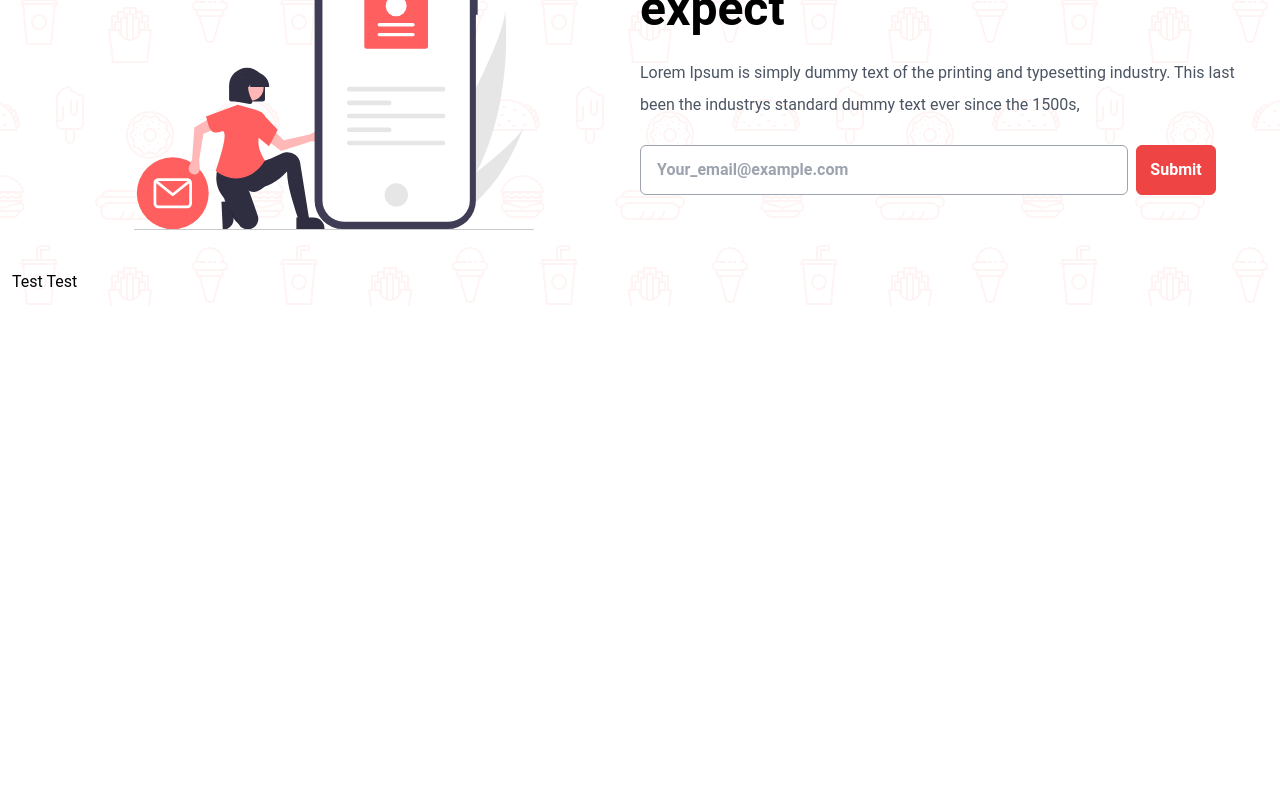
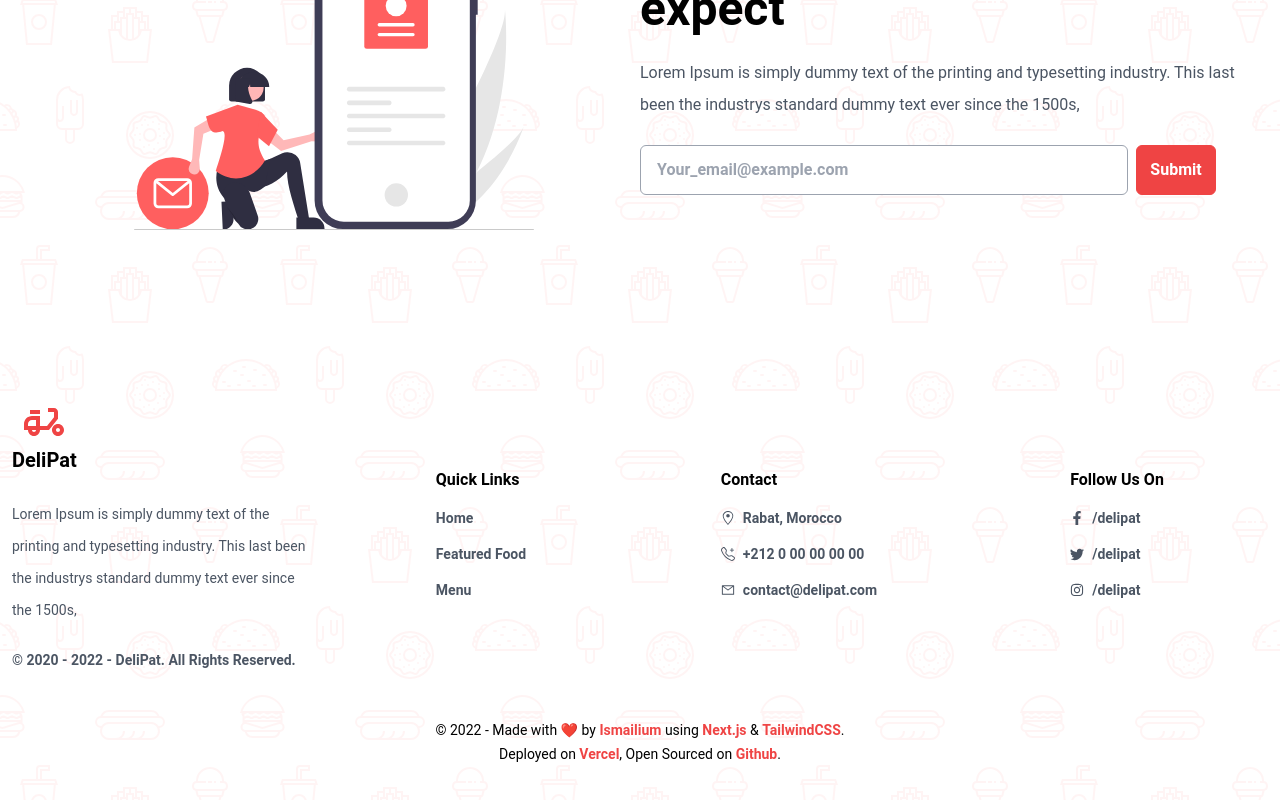
Before and after one commit to boularbahsmail/Food-Delivery-App, a Next.js app: page / in a window 1280 px wide. Shown: the part 2945-3745 px from the top of the page. Before the commit the page ends 3251 px from the top, so only its background shows below. Built offline with nearby package versions, Linux system fonts and the light colour scheme.

Commit message:
Add The Footer

```diff
--- a/components/Footer/index.jsx
+++ b/components/Footer/index.jsx
@@ -1,9 +1,134 @@
 import React from "react";
+import Link from "next/link";
+
+// React Icons
+import { MdOutlineDeliveryDining } from "react-icons/md";
+import { GoLocation } from "react-icons/go";
+import { BsTelephonePlus, BsTwitter } from "react-icons/bs";
+import { AiOutlineMail } from "react-icons/ai";
+import { FaFacebookF, FaInstagram } from "react-icons/fa";
 
 const Footer = () => {
     return (
         <div>
-            <h1>Test Test</h1>
+            <div className="mt-20 mb-12 grid place-items-center grid-cols-1 gap-4 lg:grid-cols-4 md:grid-cols-2 sm:mt-32">
+                <div className="text-center md:text-left">
+                    <h2 title="DeliPat - Your Favourite Food Delivery Partner">
+                        <Link href="">
+                            <a className="flex flex-col justify-center items-center gap-0 w-max m-auto md:m-0">
+                                <MdOutlineDeliveryDining className="text-5xl text-red-500" />
+                                <span className="text-xl text-black font-semibold">DeliPat</span>
+                            </a>
+                        </Link>
+                    </h2>
+                    <p className="my-6 text-gray-600 text-sm leading-8">
+                        Lorem Ipsum is simply dummy text of the printing and typesetting industry.
+                        This last been the industrys standard dummy text ever since the 1500s,
+                    </p>
+                    <h5 className="font-semibold text-sm text-gray-600">
+                        &copy; 2020 - 2022 - DeliPat. All Rights Reserved.
+                    </h5>
+                </div>
+
+                <div className="text-center mb-4 lg:text-left lg:mb-0">
+                    <h2 className="font-semibold text-md">Quick Links</h2>
+                    <ul className="mt-4">
+                        <li className="text-sm mb-4 font-semibold text-gray-600" title="Home">
+                            <Link href="">Home</Link>
+                        </li>
+                        <li className="text-sm mb-4 font-semibold text-gray-600" title="Featured Food">
+                            <Link href="">Featured Food</Link>
+                        </li>
+                        <li className="text-sm font-semibold text-gray-600" title="Menu">
+                            <Link href="">Menu</Link>
+                        </li>
+                    </ul>
+                </div>
+
+                <div className="text-center mb-4 lg:text-left lg:mb-0">
+                    <h2 className="font-semibold text-md">Contact</h2>
+                    <ul className="mt-4">
+                        <li className="text-sm mb-4 font-semibold text-gray-600" title="Address">
+                            <a className="flex items-center gap-2">
+                                <GoLocation />
+                                <span>Rabat, Morocco</span>
+                            </a>
+                        </li>
+                        <li className="text-sm mb-4 font-semibold text-gray-600" title="Phone">
+                            <a className="flex items-center gap-2">
+                                <BsTelephonePlus />
+                                <span>+212 0 00 00 00 00</span>
+                            </a>
+                        </li>
+                        <li className="text-sm font-semibold text-gray-600" title="Email">
+                            <a className="flex items-center gap-2">
+                                <AiOutlineMail />
+                                <span>contact@delipat.com</span>
+                            </a>
+                        </li>
+                    </ul>
+                </div>
+
+                <div className="text-center mb-4 lg:text-left lg:mb-0">
+                    <h2 className="font-semibold text-md">Follow Us On</h2>
+                    <ul className="mt-4">
+                        <li className="text-sm mb-4 font-semibold text-gray-600" title="Facebook">
+                            <Link href="">
+                                <a className="flex items-center gap-2">
+                                    <FaFacebookF />
+                                    <span>/delipat</span>
+                                </a>
+                            </Link>
+                        </li>
+                        <li className="text-sm mb-4 font-semibold text-gray-600" title="Twitter">
+                            <Link href="">
+                                <a className="flex items-center gap-2">
+                                    <BsTwitter />
+                                    <span>/delipat</span>
+                                </a>
+                            </Link>
+                        </li>
+                        <li className="text-sm font-semibold text-gray-600" title="Instagram">
+                            <Link href="">
+                                <a className="flex items-center gap-2">
+                                    <FaInstagram />
+                                    <span>/delipat</span>
+                                </a>
+                            </Link>
+                        </li>
+                    </ul>
+                </div>
+            </div>
+            <div className="py-8 pt-0 px-2">
+                <h5 className="text-black text-sm text-center leading-6">
+                    &copy; 2022 - Made with ❤️ by {" "}
+                    <a href="https://twitter.com/boularbahsmail" target="_blank" rel="noreferrer"
+                        className="font-semibold text-red-500">
+                        Ismailium
+                    </a> {" "}
+                    using {" "}
+                    <a href="https://nextjs.org/" target="_blank" rel="noreferrer"
+                        className="font-semibold text-red-500">
+                        Next.js
+                    </a> {" "}
+                    & {" "}
+                    <a href="https://tailwindcss.com/" target="_blank" rel="noreferrer"
+                        className="font-semibold text-red-500">
+                        TailwindCSS
+                    </a>. {" "} <br />
+                    Deployed on {" "}
+                    <a href="https://vercel.com/" target="_blank" rel="noreferrer"
+                        className="font-semibold text-red-500">
+                        Vercel
+                    </a>, {" "}
+                    Open Sourced on {" "}
+                    <a href="https://github.com/boularbahsmail/Food-Delivery-App"
+                        target="_blank" rel="noreferrer"
+                        className="font-semibold text-red-500">
+                        Github
+                    </a>.
+                </h5>
+            </div>
         </div>
     );
 }
```
